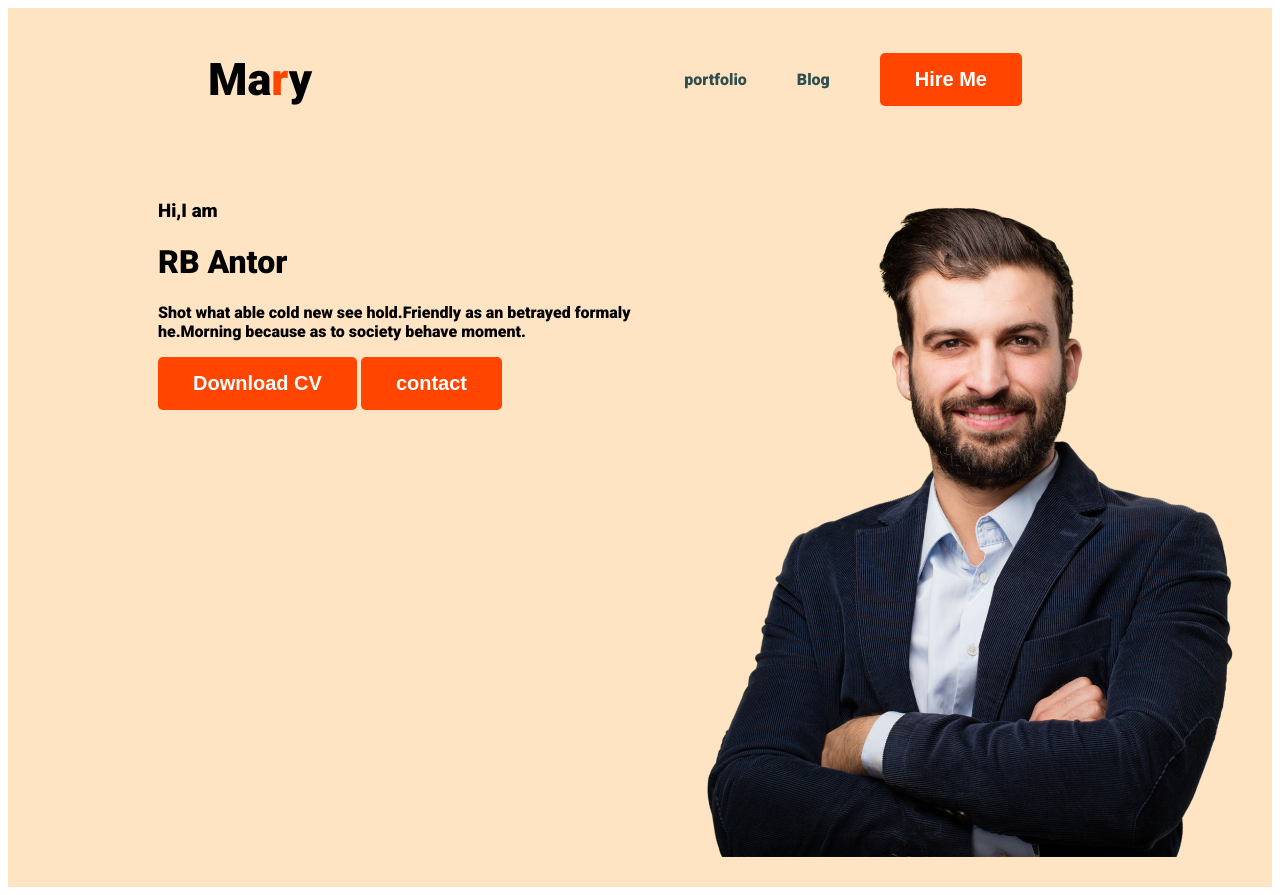
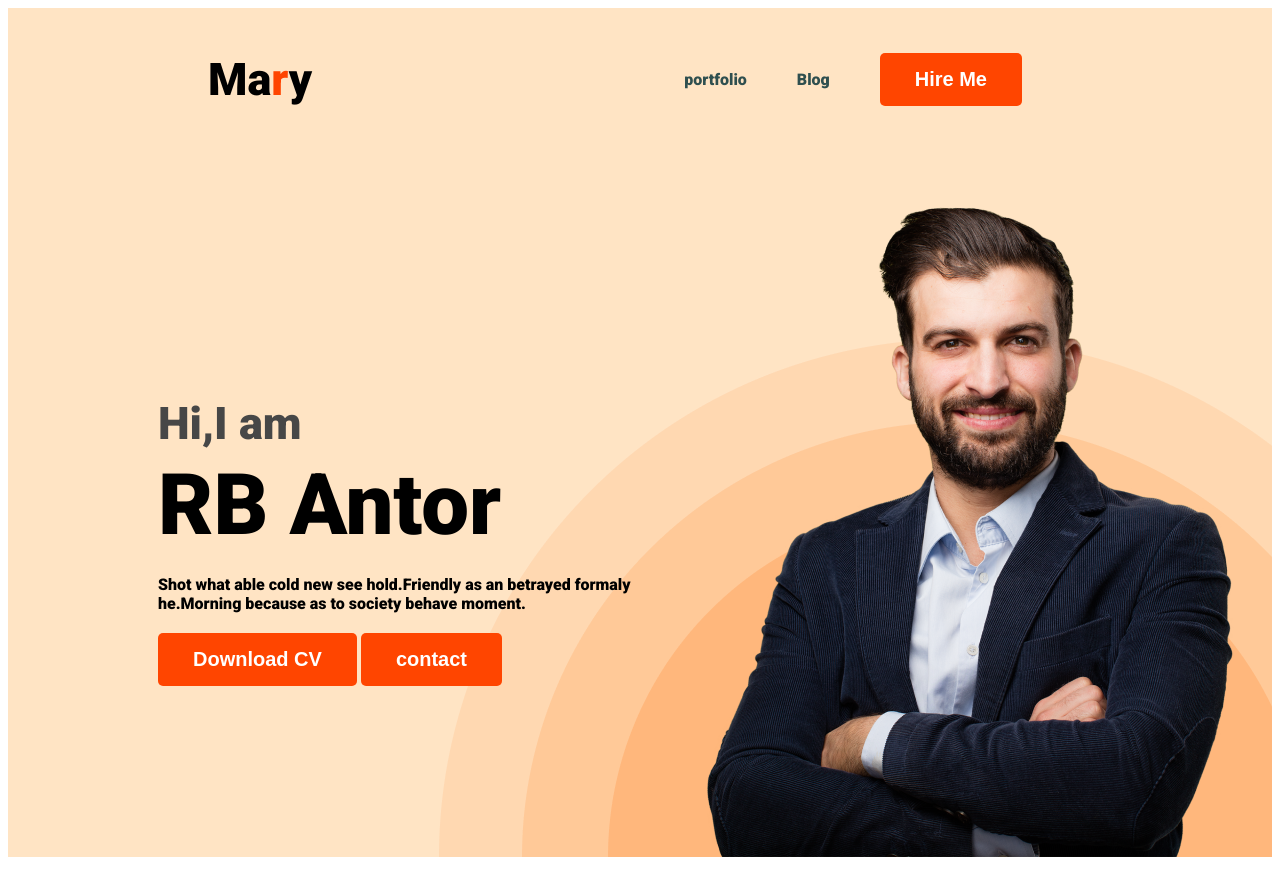
Before and after one commit to Githubantor/Webdevoloper-portfolio, a plain HTML site: page index.html in a window 1280 px wide. After the commit the page ends 865 px from the top, so only its background shows below. Drawn offline with Linux system fonts and the light colour scheme.

Commit message:
added text

```diff
--- a/index.html
+++ b/index.html
@@ -20,20 +20,20 @@
             </ul>
         </nav>
         <div class="banner">
-            <div>
+            <div class="bannar-content">
                 <h3 class="bannar-greeting">
                     Hi,I am
                 </h3>
                 <h1 class="bannar-title">
                     RB Antor
                 </h1>
-                <p>
+                <p class="bannar-discription">
                     Shot what able cold new see hold.Friendly as an betrayed formaly he.Morning because as to society behave moment.
                 </p>
                 <button class="btn-primary">Download CV</button>
                 <button class="btn-primary">contact</button>
             </div>
-            <img src="hardy.png" alt="">
+            <img class="profile-picture" src="hardy.png" alt="">
         </div>
     </header>
     <main>
--- a/styles/porfolio.css
+++ b/styles/porfolio.css
@@ -39,8 +39,35 @@ nav li{
 /* header related style */
 .header{
     background-color: bisque;
+    background-image: url('../header_bg.png');
+    background-repeat: no-repeat;
+    background-position: bottom right;
 }
 .banner{
-    padding: 30px 30px 30px 150px;
+    padding: 30px 30px 0px 150px;
     display: flex;
+    align-items: center;
+    justify-content: space-between;
 }
+.bannar .profile-picture{
+    width: 500px;
+}
+.bannar-greeting{
+    font-size: 45px;
+    color:#474747;
+    margin-bottom: 0;
+}
+.bannar-title{
+    font-size: 85px;
+    font-weight: 700;
+    margin-top: 5px;
+    margin-bottom: 20px;
+}
+.bannar-discription{
+    margin-top: 15px;
+    margin-bottom: 20px;
+}
+.bannar-content{
+    max-width: 500px;
+
+}
```
